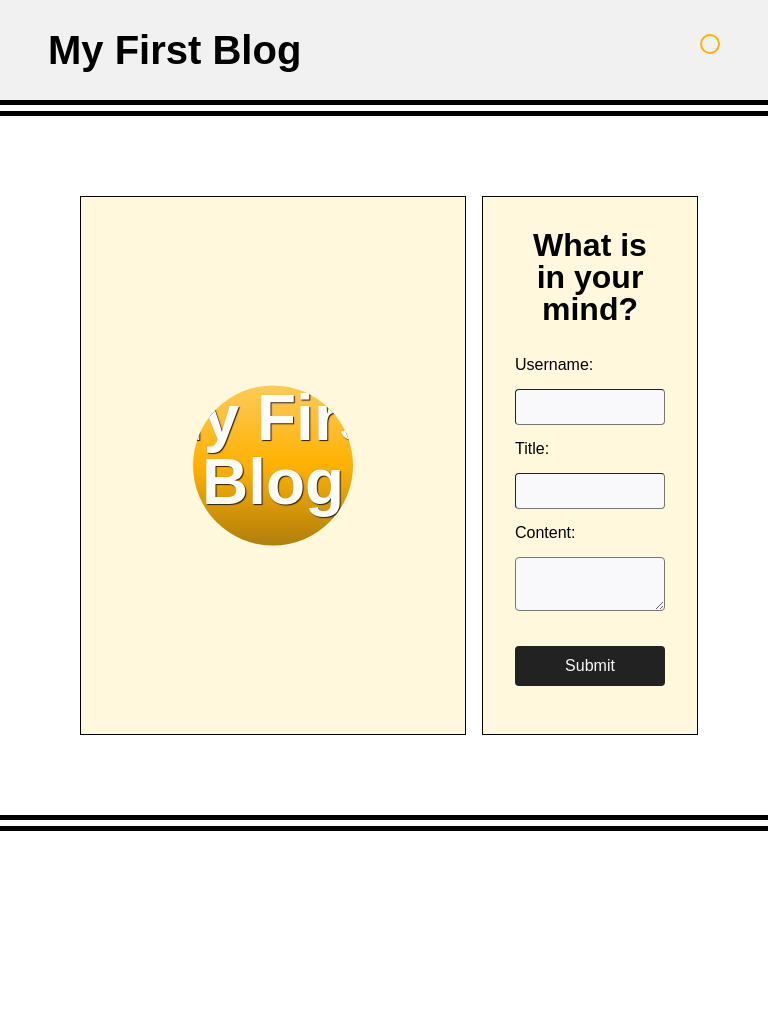
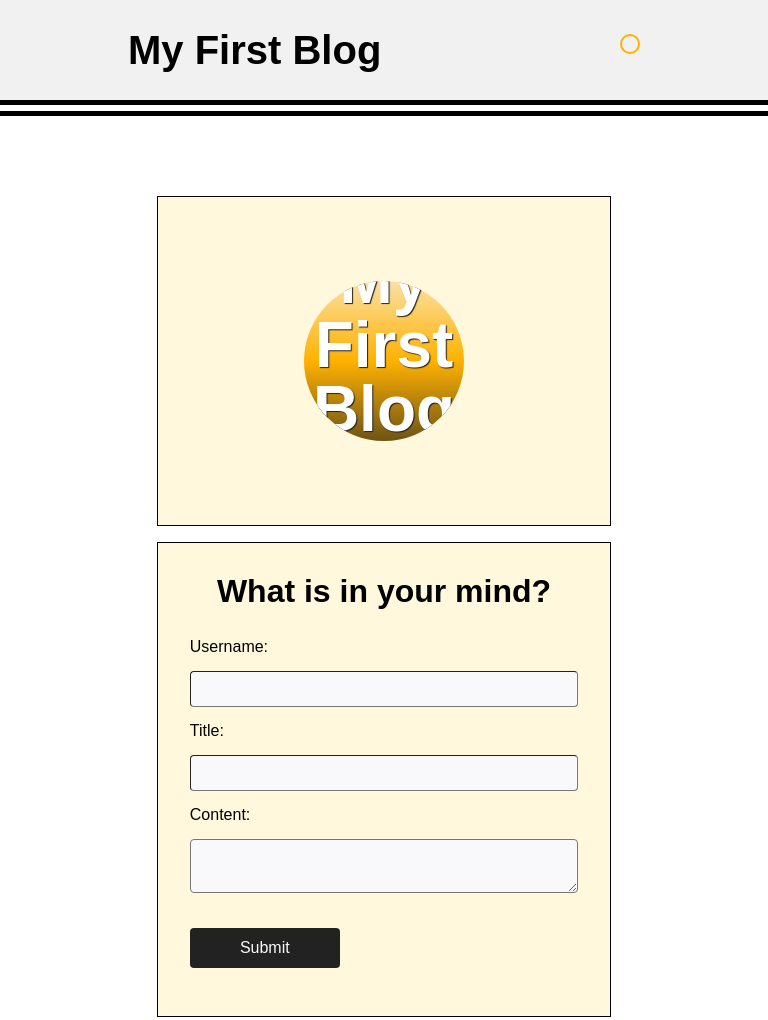
Before and after one commit to Plutarch1971/my-personal-blog-post, a plain HTML site: page index.html in a window 768 px wide. Shown: the top 1020 px of the page. Before the commit the page ends 847 px from the top, so only its background shows below. Drawn offline with Linux system fonts and the light colour scheme.

Commit message:
Added Media Screen

```diff
--- a/assets/css/blog.css
+++ b/assets/css/blog.css
@@ -65,6 +65,7 @@ li{
   position: relative;/* To align p element*/
 }
  main {
+  display: flex;
   flex-grow: 1; /* Allow main to grow and take up more space */
   padding: 1rem;
   width: 100%;
--- a/assets/css/form.css
+++ b/assets/css/form.css
@@ -1,8 +1,10 @@
+
+
 
 .grid-form {
   display:grid;
-  width:100%;
-  height: 100%;
+  width:80%;
+  height: 80%;
   grid-template-rows:repeat(1,1fr);
   grid-template-columns:repeat(2,1fr);
   gap:1rem;
@@ -10,8 +12,6 @@
 
 
 }
-
-
 
 /*
   Tags
@@ -22,7 +22,7 @@ aside {
     var(--circle-color),
     var(--dark-accent)
   );
-  clip-path: circle(13rem at center);
+  clip-path: circle(9rem at center);
   display: flex;
   justify-content: center;
   align-items: center;
@@ -104,7 +104,7 @@ section {
   Classes
 */
 .dark section {
-  border-left: solid .5rem var(--disabled);
+  /*border-left: solid .5rem var(--disabled);*/
 }
 
 /*
@@ -119,11 +119,32 @@ section {
 @media (max-width: 768px) {
   aside{
     clip-path: circle(5rem at center);
+    height: 200px;
+    width: 200px;
+  }
+  form{
+    height: 200px
+    width: 200px;
   }
 }
-@media (max-width: 390px) {
+@media (max-width: 768px) {
   .grid-form{
-    grid-template-columns: 1fr;
-    padding: 1rem;
+    display: flex;
+    flex-flow: column wrap;
+    padding-right: 3orem;
   }
-}
+  .grid-form >* {
+    flex-basis: 100%; /* Ensures each element takes up the full width */
+    flex-grow: 1;    /* Allows elements to grow equally */
+  }
+  .header{
+    height: fit-content;
+  }
+  }
+  @media screen and (max-width: 375px) {
+    *, *:before, *:after {
+      margin: 0;
+      padding: 0;
+      box-sizing: content-box;
+    }
+  }
--- a/assets/css/styles.css
+++ b/assets/css/styles.css
@@ -10,6 +10,7 @@
   background-color: var(--dark);
   color: var(--light);
 }
+
 body {
   min-height: 100%;
   line-height: 1;
@@ -18,14 +19,7 @@ body {
   align-items: center;
   margin-bottom: 1rem ;
 }
- /* .index-body{
-  flex-direction: column;
-  justify-content: space-between;
-  align-items: center;
-  min-height: 100vh; /* Ensure the body takes up the full viewport height
-  line-height: 1;
-  font-family: sans-serif;
-}  */
+
 
 /* Default light theme */
 header {
@@ -127,8 +121,8 @@ header {
   justify-content:space-between;
   align-items: center;
   height: 100px;
-  padding-left: 48px;
-  padding-right: 48px;
+  padding-left: 8rem;
+  padding-right: 8rem;
 }
 header h1 {
   flex: 1;
@@ -169,12 +163,6 @@ input[type="checkbox"]:checked + label {
   background-color: #007bff; /* Change color when checked */
 }
 
-/*
-header,
-footer {
-  padding: 2rem;
-}
-*/
 
 main {
   width: 100%;
@@ -211,6 +199,7 @@ aside > h2 {
 .dark footer {
   background-color: var(--dark);
   color: var(--light);
+  /*height: 100%;*/
 }
 
 
@@ -219,10 +208,15 @@ aside > h2 {
   color: var(--light);
   border-top: solid .5rem var(--disabled);
   border-bottom: solid .5rem var(--disabled);
+  /*padding-right: 350px;*/
 }
 .dark button{
   background-color: var(--light-accent);
   color: var(--dark);
+
+}
+.dark div > * {
+  border: solid .5rem var(--disabled);
 
 }
 .light button{
@@ -242,28 +236,17 @@ aside > h2 {
   background-color: var(--light-accent);
   color: var(--dark);
 }
-
-/*@media (max-width: 768px) {
-  body {
+@media screen and (min-width: 768px) {
+  .grid {
+    grid-template-columns: repeat(1, 1fr);
+  }
+  .body{
+    display: flex;
+    flex-direction: column;
+    justify-content: center;
+    align-items: center;
     font-size: 14px;
   }
-  .grid {
-    display: flex;
-    flex-direction: column;
-  }
-  main{
-    display: flex;
-    flex-wrap: wrap;
-    border-bottom: none;
-  }
-  h1{
-    font-size: 1rem;
-  }
 
-  aside > h2 {
-    /* font-size: 2rem;
-    color: white;
-    text-shadow: 1px 1px 1px var(--dark-accent);
-    margin-bottom: 2rem; /* Add margin at the bottom to prevent overlap
-  }
-} */
+
+}
```
